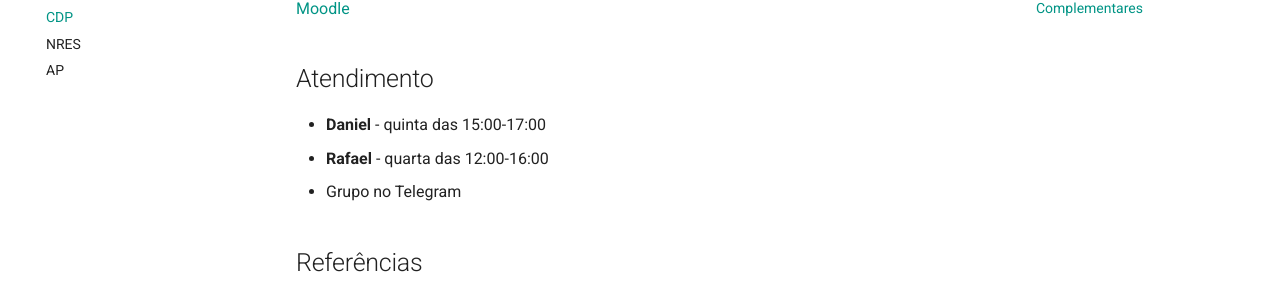
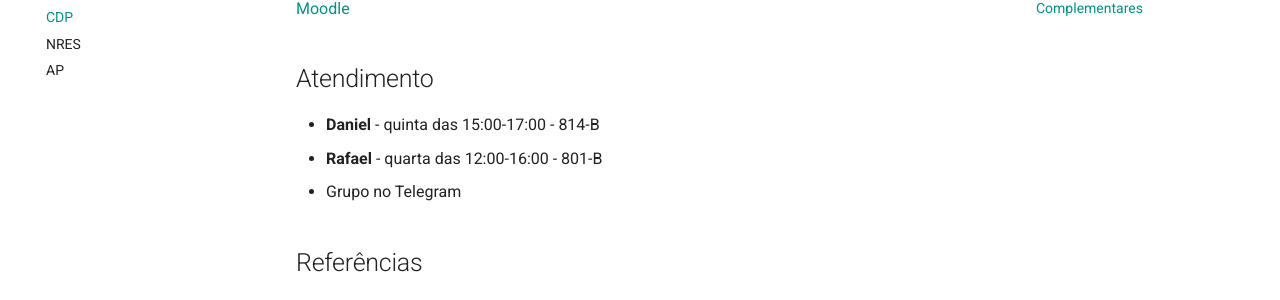
Before and after one commit to Gabriel-Sembenelli/website, an MkDocs documentation site: the page built from docs/Quads/Q3.24/CDP.md, in a window 1280 px wide and 1008 px high. Shown: the part 232-532 px from the top of the window. Built offline with MkDocs 1.6.1 and Material for MkDocs 9.7.7, drawn with Linux system fonts in a browser that asks for light colours.

Commit message:
Update CDP.md

```diff
--- a/docs/Quads/Q3.24/CDP.md
+++ b/docs/Quads/Q3.24/CDP.md
@@ -4,8 +4,8 @@
 
 ## Atendimento
 
-- **Daniel** - quinta das 15:00-17:00
-- **Rafael** - quarta das 12:00-16:00
+- **Daniel** - quinta das 15:00-17:00 - 814-B
+- **Rafael** - quarta das 12:00-16:00 - 801-B
 - Grupo no Telegram
 
 ## Referências
```
